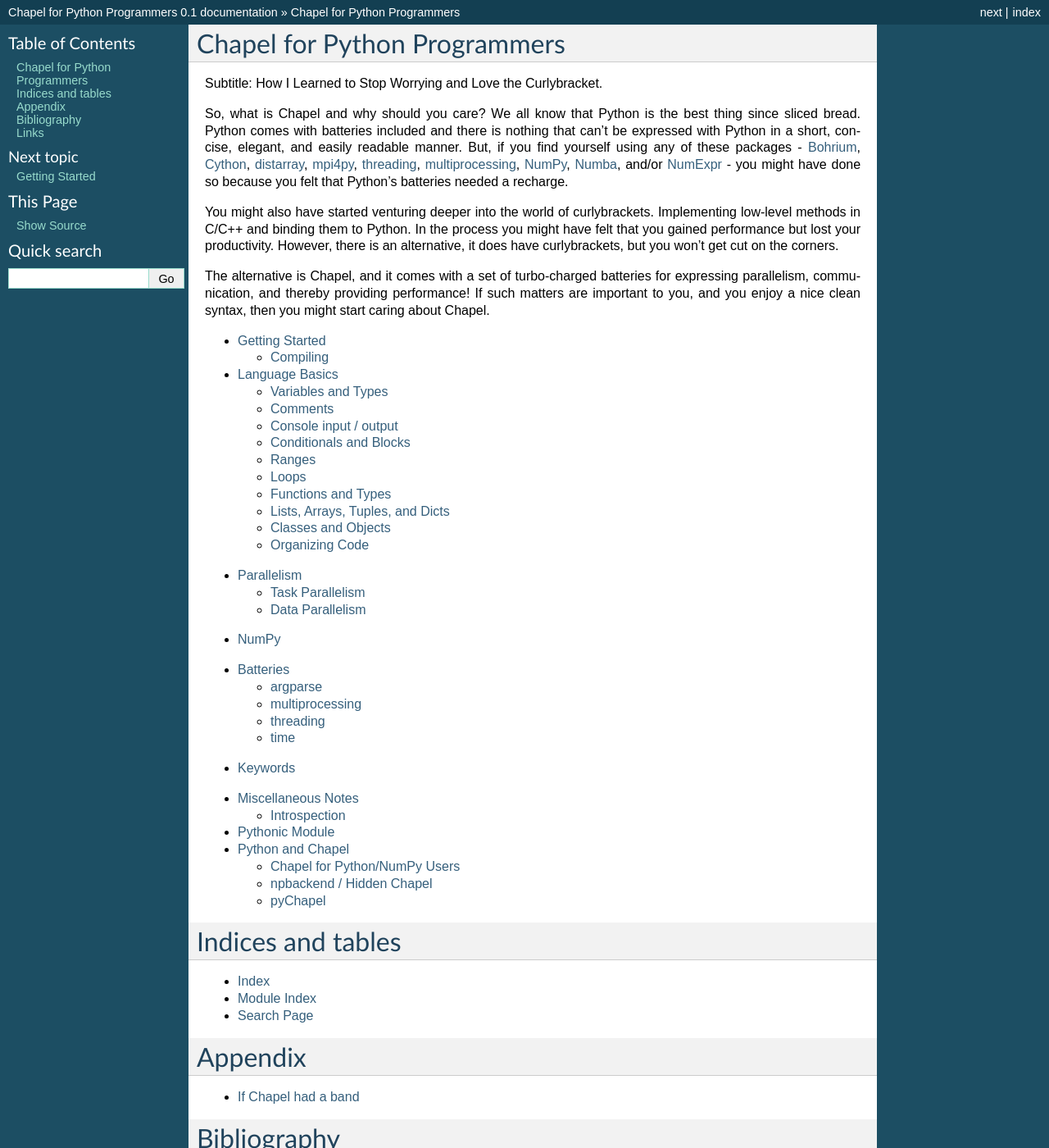
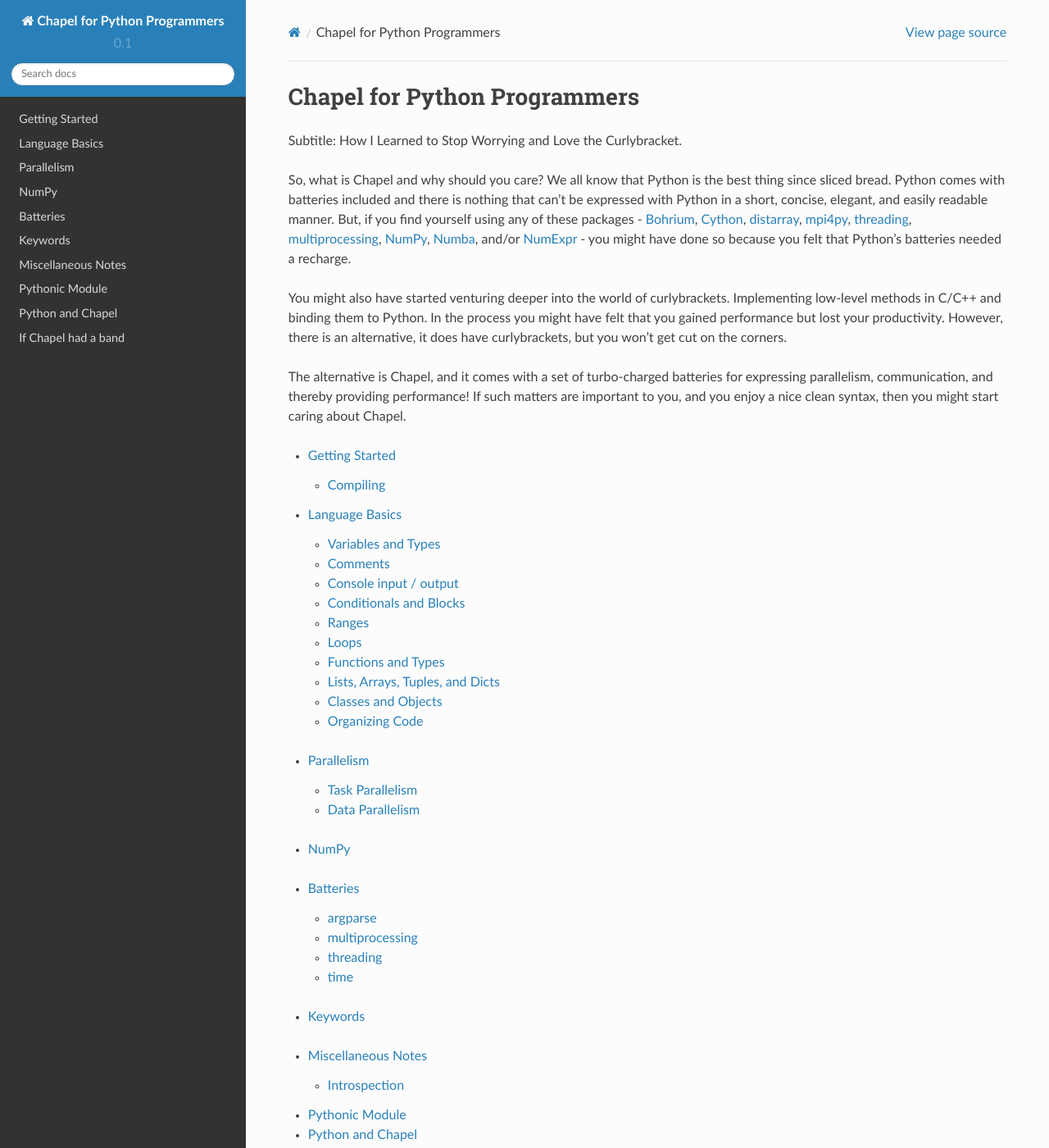
Before and after one commit to safl/chplforpyp-docs, a Sphinx documentation site: the page built from docs/source/index.rst, in a window 1280 px wide and 1400 px high. Shown: the whole window at 82% size. Built offline with Sphinx 7.4.7 and the Read the Docs theme 2.0.0, drawn with Linux system fonts in a browser that asks for light colours; formulas are drawn with MathJax 3; some of the changed text lies outside the part shown.

Commit message:
Use rtd theme even for local builds.

```diff
--- a/docs/source/conf.py
+++ b/docs/source/conf.py
@@ -19,6 +19,8 @@
 # add these directories to sys.path here. If the directory is relative to the
 # documentation root, use os.path.abspath to make it absolute, like shown here.
 #sys.path.insert(0, os.path.abspath('.'))
+
+on_rtd = os.environ.get('READTHEDOCS', None) == 'True'
 
 # -- General configuration ------------------------------------------------
 
@@ -101,8 +103,10 @@
 
 # The theme to use for HTML and HTML Help pages.  See the documentation for
 # a list of builtin themes.
-html_theme = 'default'
-#html_style = '/sphinx_rtd_theme.css'
+if not on_rtd:  # only import and set the theme if we're building docs locally
+    import sphinx_rtd_theme
+    html_theme = 'sphinx_rtd_theme'
+    html_theme_path = [sphinx_rtd_theme.get_html_theme_path()]
 
 # Theme options are theme-specific and customize the look and feel of a theme
 # further.  For a list of options available for each theme, see the
--- a/requirements.txt
+++ b/requirements.txt
@@ -1,2 +1,4 @@
+Sphinx
+sphinx_rtd_theme
 sphinxcontrib-bibtex
 pybtex
```
